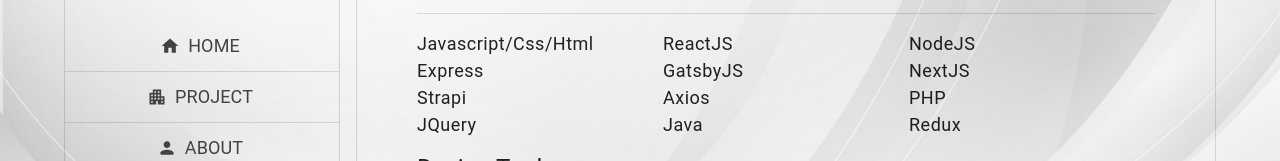
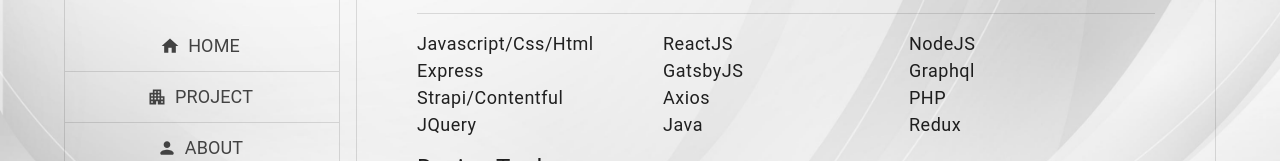
Before and after one commit to RizaHariati/GatsbyPortFolio, a Gatsby site: page /about in a window 1280 px wide. Shown: the part 290-451 px from the top of the page. Built offline with nearby package versions, Linux system fonts and the light colour scheme; Gatsby itself is replaced by a stand-in of ours.

Commit message:
adding skill

```diff
--- a/src/data/data.js
+++ b/src/data/data.js
@@ -48,8 +48,8 @@
       "NodeJS",
       "Express",
       "GatsbyJS",
-      "NextJS",
-      "Strapi",
+      "Graphql",
+      "Strapi/Contentful",
       "Axios",
       "PHP",
       "JQuery",
```
